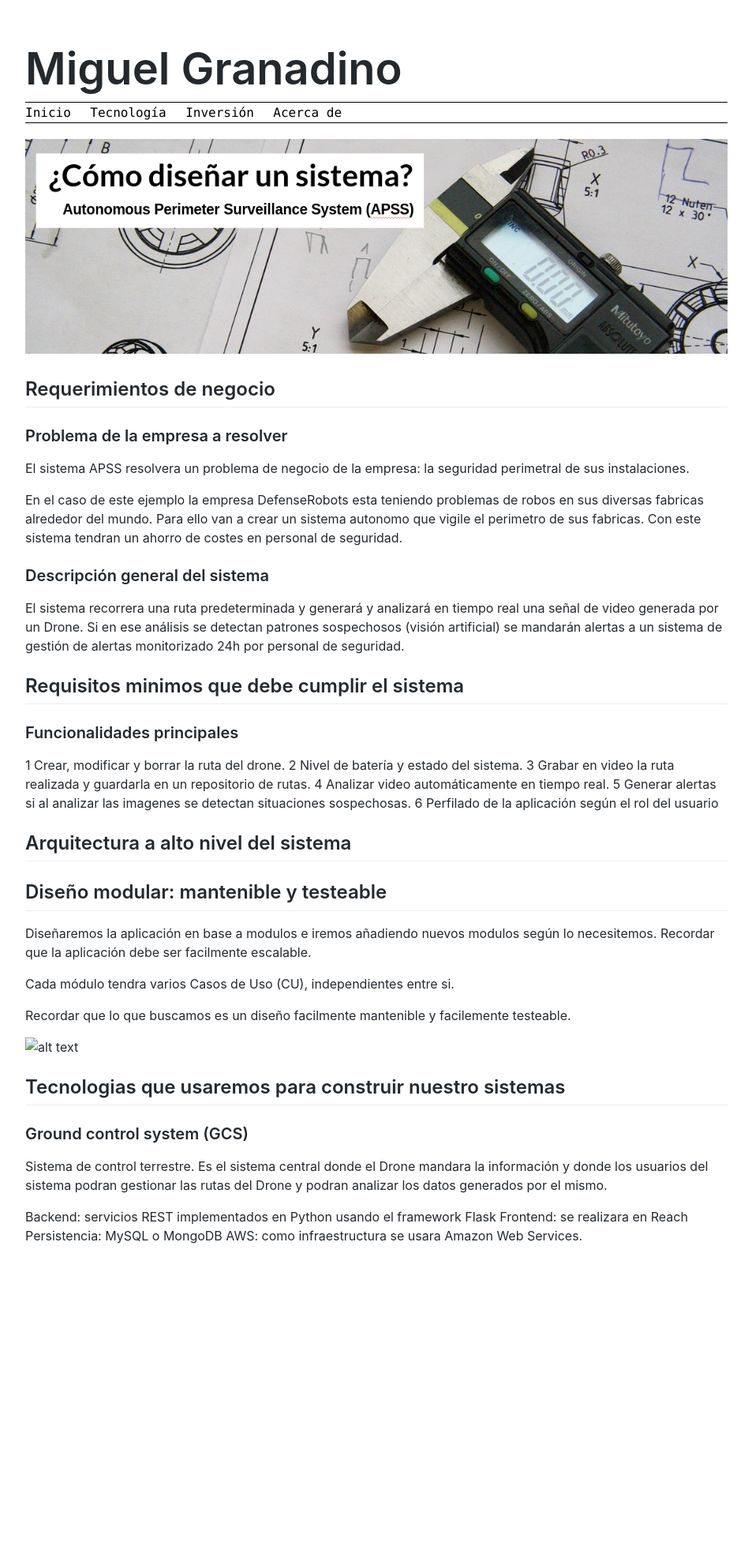
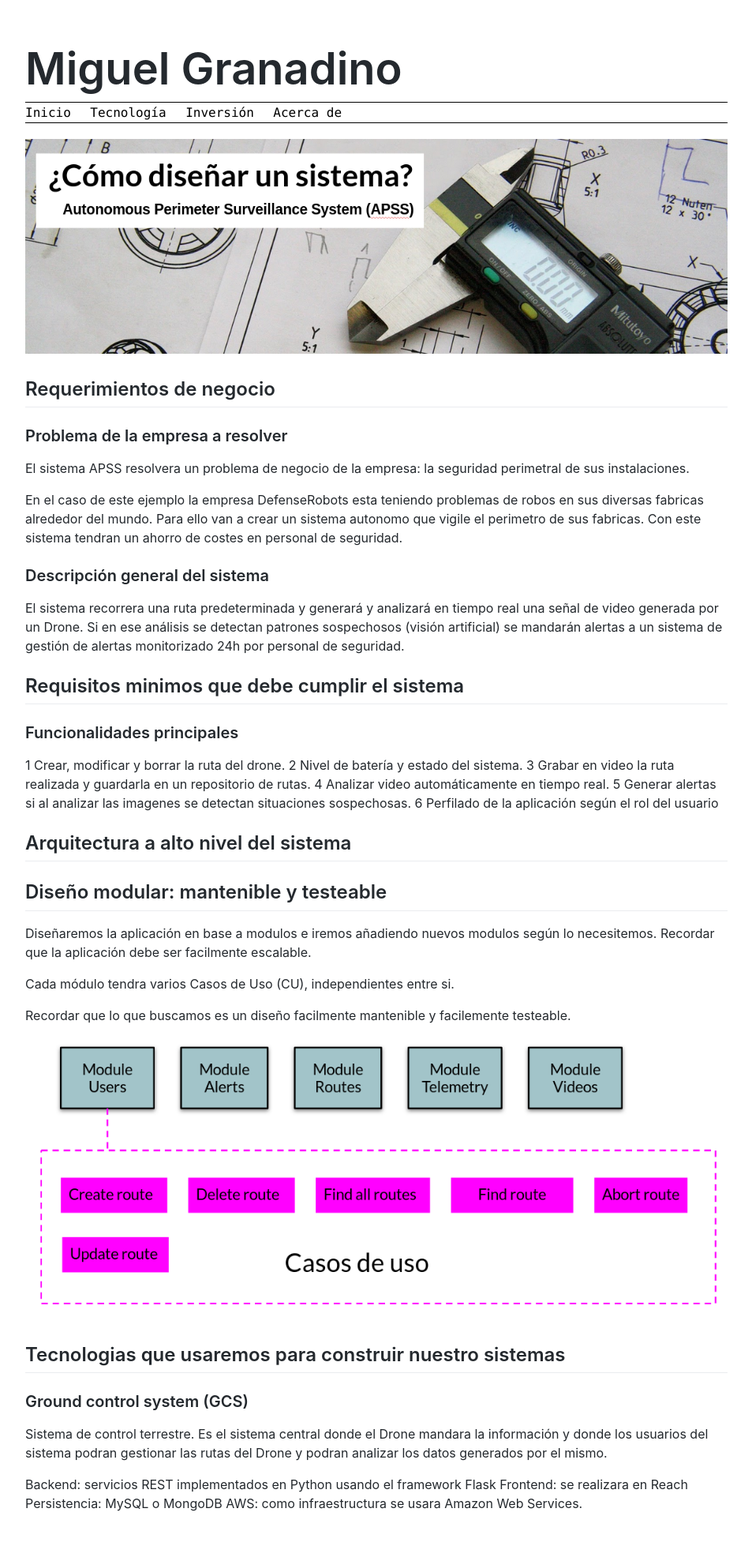
Before and after one commit to Akira3030/formacion, a Jekyll site: the page built from articulos/disenando-una-aplicacion.md, in a window 1280 px wide. Shown: the whole page at 79% size, without its empty margins (163-1116 px from the left). Built offline with Jekyll 4.4.1, drawn with Linux system fonts in a browser that asks for light colours; our own code applies the rules of GitHub Pages for plain Markdown files; before the commit the page ends 1638 px from its top, so only the background shows below that.

Commit message:
Update disenando-una-aplicacion.md

```diff
--- a/articulos/disenando-una-aplicacion.md
+++ b/articulos/disenando-una-aplicacion.md
@@ -42,7 +42,7 @@ Cada módulo tendra varios Casos de Uso (CU), independientes entre si.
 Recordar que lo que buscamos es un diseño facilmente mantenible y facilemente testeable.
 
 
-![alt text]({{ site.site_url }}/assets/img/sistema-modular.png)
+![alt text]({{ site.site_url }}/assets/img/top-pics/sistema-modular.png)
 
 ## Tecnologias que usaremos para construir nuestro sistemas
 
```
